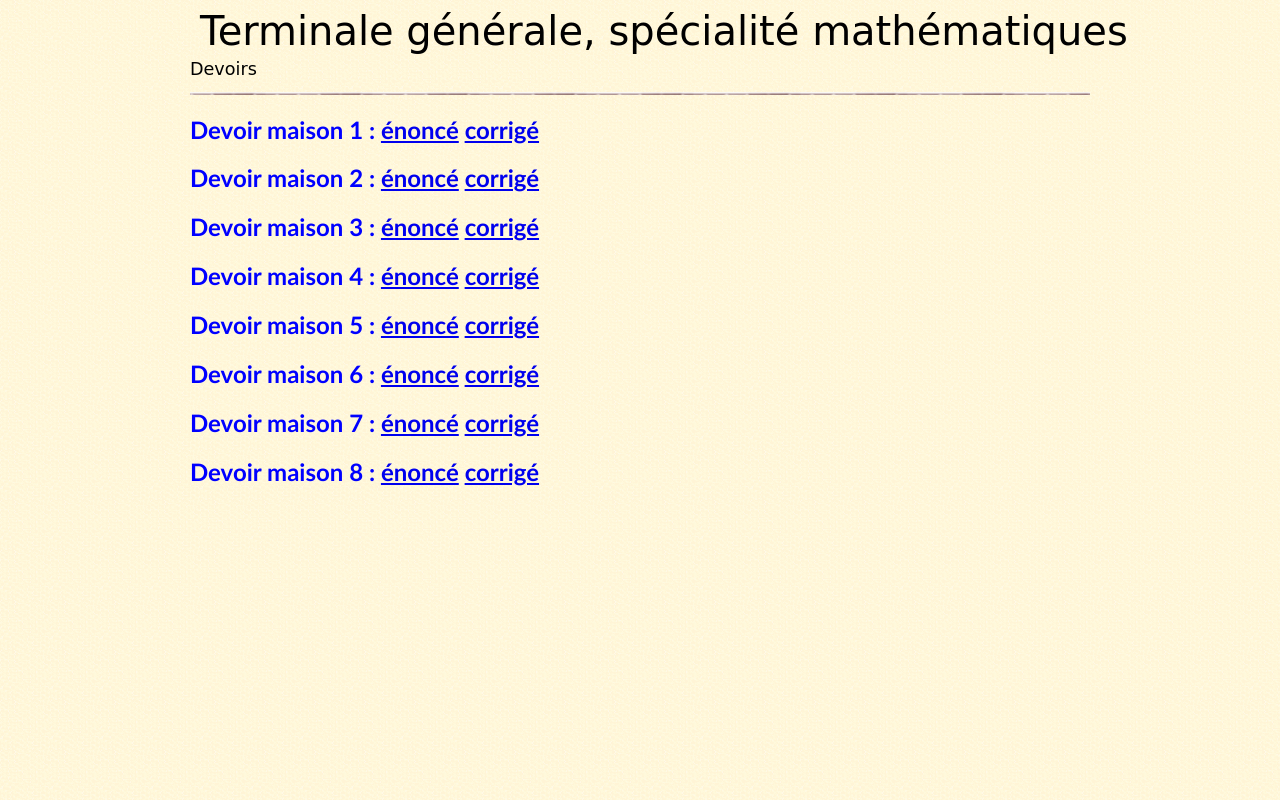
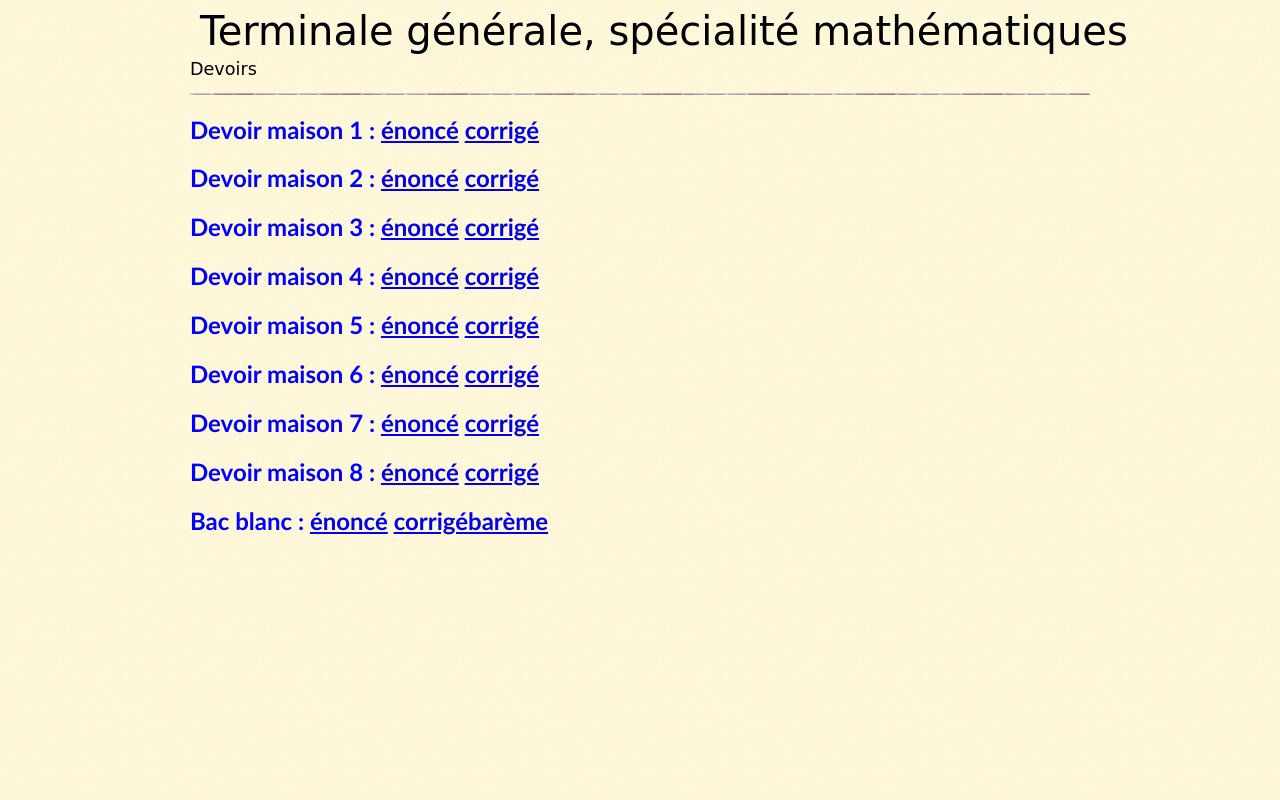
Before and after one commit to tontonpatrick/tontonpatrick.github.io, a plain HTML site: page TGdevoir.html in a window 1280 px wide. Drawn offline with nearby package versions, Linux system fonts and the light colour scheme; some packages are replaced by stand-ins of ours.

Commit message:
Add files via upload

```diff
--- a/TGdevoir.html
+++ b/TGdevoir.html
@@ -32,6 +32,7 @@
 					<H2><FONT color="blue">Devoir maison 6 :</FONT> <a href="TG/0Devoirs/devoirmaison6.pdf">énoncé</a> <a href="TG/0Devoirs/devoirmaison6cor.pdf">corrigé</a></H2>
 					<H2><FONT color="blue">Devoir maison 7 :</FONT> <a href="TG/0Devoirs/devoirmaison7.pdf">énoncé</a> <a href="TG/0Devoirs/devoirmaison7cor.pdf">corrigé</a></H2>
 					<H2><FONT color="blue">Devoir maison 8 :</FONT> <a href="TG/0Devoirs/devoirmaison8.pdf">énoncé</a> <a href="TG/.pdf">corrigé</a></H2>
+					<H2><FONT color="blue">Bac blanc :</FONT> <a href="TG/0Devoirs/bacblanc.pdf">énoncé</a> <a href="TG/0Devoirs/bacblanccorrectioncor.pdf">corrigé</a><a href="TG/0Devoirs/bacblancbarème.pdf">barème</a></H2>
 
 
 
```
